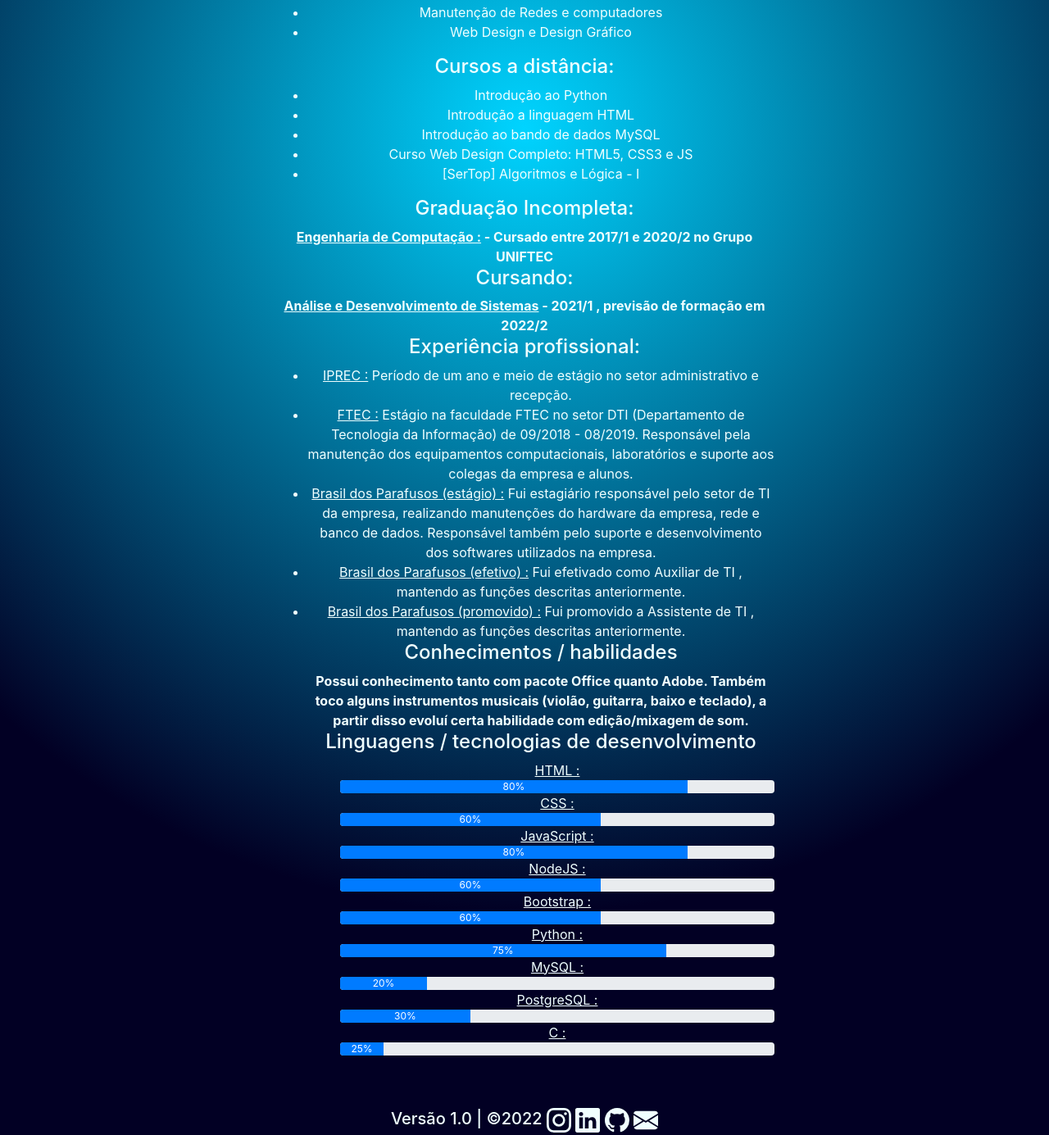
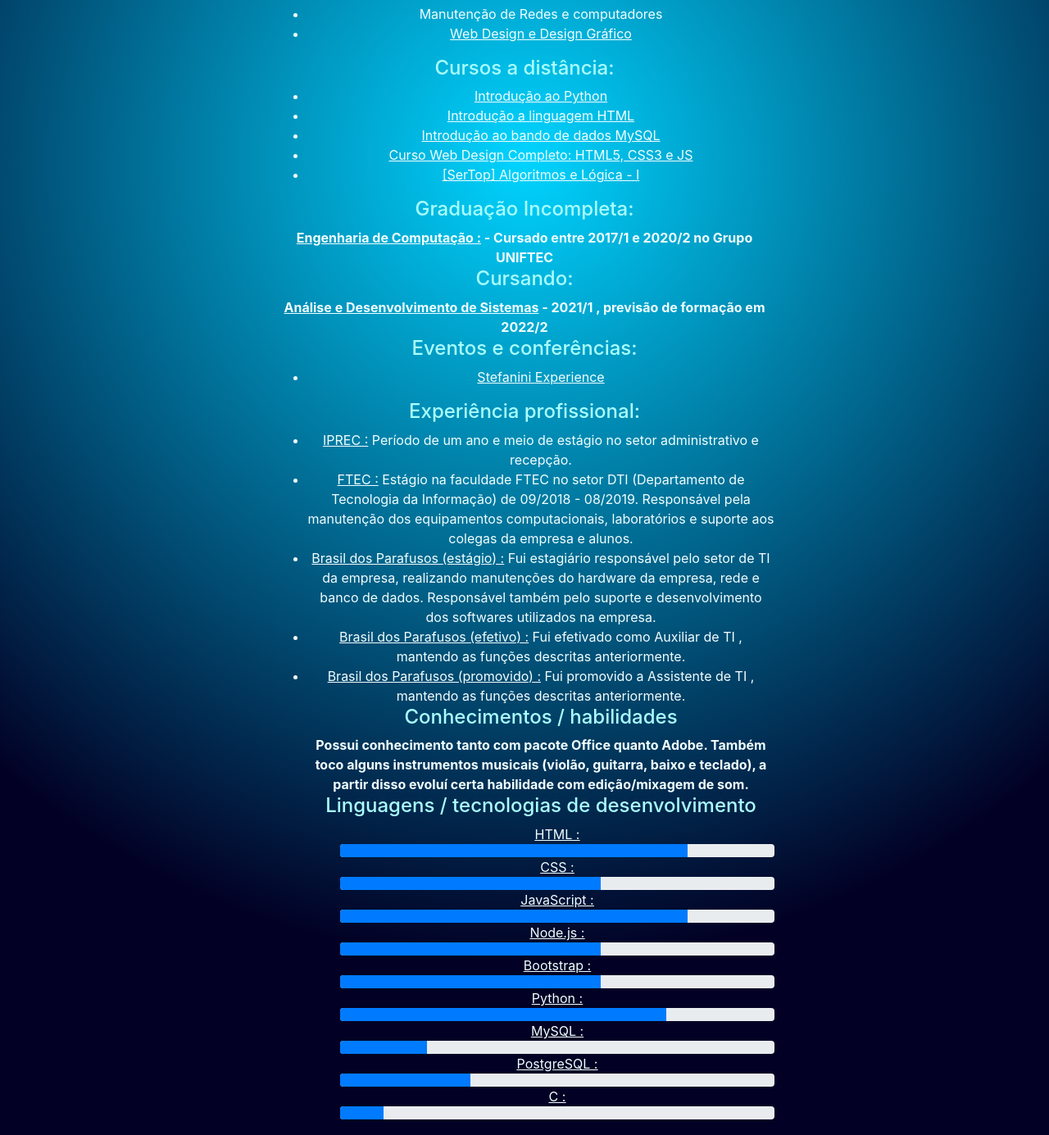
Before and after one commit to L0tus-Program/portfolio, a website: page index.html in a window 1280 px wide. Shown: the part 1077-2462 px from the top of the page at 82% size. Drawn offline with nearby package versions, Linux system fonts and the light colour scheme.

Commit message:
Ajustes de ícones e links
Ajustei o efeito hover dos ícones.
Adicionei meus certificados e também meus eventos.

```diff
--- a/index.html
+++ b/index.html
@@ -5,8 +5,9 @@
     <meta name="viewport" content="width=device-width, initial-scale=1, shrink-to-fit=no">
     <link rel="stylesheet" href="./styles/style.css">
     <link rel="stylesheet" href="https://stackpath.bootstrapcdn.com/bootstrap/4.1.3/css/bootstrap.min.css" integrity="sha384-MCw98/SFnGE8fJT3GXwEOngsV7Zt27NXFoaoApmYm81iuXoPkFOJwJ8ERdknLPMO" crossorigin="anonymous">
-    <link rel="icon" type="image/ico" href="./arquivos/icone.ico"/>
+    <link rel="icon" type="image/ico" href="./src/hackerfavicon.png"/>
     <script src="https://ajax.googleapis.com/ajax/libs/jquery/2.1.0/jquery.min.js"></script>
+    <!--Ícones adquiridos do site www.flaticon.com/br/icones-gratis/hacker-->
 
     <title>Felipe Gomes</title>
 </head>
@@ -16,9 +17,7 @@
   <header class="mb-5"> <!-- LOGO E TÍTULO -->
     <nav class="navbar navbar-expand-lg navbar-dark bg-transparent" style="font-size: 15px;" id="nav">
       <a class="navbar-brand" href="#">
-        <svg xmlns="http://www.w3.org/2000/svg" width="20" height="20" fill="currentColor" class="bi bi-file-code-fill" viewBox="0 0 16 16">
-          <path d="M12 0H4a2 2 0 0 0-2 2v12a2 2 0 0 0 2 2h8a2 2 0 0 0 2-2V2a2 2 0 0 0-2-2zM6.646 5.646a.5.5 0 1 1 .708.708L5.707 8l1.647 1.646a.5.5 0 0 1-.708.708l-2-2a.5.5 0 0 1 0-.708l2-2zm2.708 0 2 2a.5.5 0 0 1 0 .708l-2 2a.5.5 0 0 1-.708-.708L10.293 8 8.646 6.354a.5.5 0 1 1 .708-.708z"/>
-        </svg>
+        <img src="./src/hackerfavicon.png" width="30" height="30" alt="logo">
       </a>
       <button class="navbar-toggler d-lg-none" type="button" data-toggle="collapse" data-target="#collapsibleNavId" aria-controls="collapsibleNavId"
           aria-expanded="false" aria-label="Toggle navigation">
@@ -35,7 +34,7 @@
             <a class="nav-link dropdown-toggle" href="#" id="dropdownId" data-toggle="dropdown" aria-haspopup="true" aria-expanded="false">Estudos e ferramentas</a>
             <div class="dropdown-menu" aria-labelledby="dropdownId">
 
-              <a class="dropdown-item" href="https://drive.google.com/drive/folders/1hgFMG0iAoouwQgobFAwbTOBMo_tjAXZP?usp=sharing" target="_blank">E-books para estudar</a>
+              <a class="dropdown-item" href="https://drive.google.com/drive/folders/1-hxD9oJM0uZ2lNT_bfK8WOZcvkcK_73O?usp=sharing" target="_blank">E-books para estudar</a>
 
             </div>
           </li>
@@ -71,7 +70,7 @@
 </section>
 
 
-<div class="container-fluid text-center" id="videos">
+<div class="container-fluid text-center" id="main">
   <div class="row">
     <div class="col-3"  > <!-- COLUNA ESQUERDA -->
 
@@ -93,21 +92,26 @@
         <h4>Cursos Profissionalizantes:</h4>
         <ul>
           <li>Manutenção de Redes e computadores</li>
-          <li>Web Design e Design Gráfico</li>
+          <li><a href="./src/certificados/Web Design e Design Grafico IM.pdf" target="_blank" class="links">Web Design e Design Gráfico</a></li>
         </ul>
         <h4>Cursos a distância:</h4>
         <ul>
-          <li>Introdução ao Python</li>
-          <li>Introdução a linguagem HTML</li>
-          <li>Introdução ao bando de dados MySQL</li>
-          <li>Curso Web Design Completo: HTML5, CSS3 e JS</li>
-          <li>[SerTop] Algoritmos e Lógica - I</li>
+          <li><a href="./src/certificados/certificado python.pdf" target="_blank" class="links">Introdução ao Python</a></li>
+          <li><a href="./src/certificados/HTML.pdf" target="_blank" class="links">Introdução a linguagem HTML</a></li>
+          <li><a href="./src/certificados/Introdução ao banco de dados MySQL.pdf" target="_blank" class="links">Introdução ao bando de dados MySQL</a></li>
+          <li><a href="#" target="_blank" class="links">Curso Web Design Completo: HTML5, CSS3 e JS</a></li>
+          <li><a href="#" target="_blank" class="links">[SerTop] Algoritmos e Lógica - I</a></li>
         </ul>
         <h4>Graduação Incompleta:</h4>
         <b><a class="links" href="https://www.ftec.com.br/porto-alegre/presencial/graduacao/engenharia-de-computacao/" target="_blank" rel="noopener noreferrer">Engenharia de Computação :</a> - Cursado entre 2017/1 e 2020/2 no Grupo UNIFTEC</b>
         <h4>Cursando:</h4>
         <b><a class="links" href="https://www.cesuca.edu.br/graduacao/analise-e-desenvolvimento-de-sistemas/" target="_blank" rel="noopener noreferrer">Análise e Desenvolvimento de Sistemas</a> - 2021/1 , previsão de formação em 2022/2
         </b>
+        <h4>Eventos e conferências:</h4>
+        <ul>
+          <li><a href="./src/certificados/Cópia de Felipe Leszczynski Gomes.pdf" target="_blank" class="links">Stefanini Experience</a></li>
+
+        </ul>
         <h4>Experiência profissional:</h4>
         <ul>
           <li><a class="links" href="https://previdenciacachoeirinha.atende.net/cidadao" target="_blank" rel="noopener noreferrer">IPREC :</a> Período de um ano e meio de estágio no setor administrativo e recepção.
@@ -127,57 +131,57 @@
           <h4>Linguagens / tecnologias de desenvolvimento</h4>
           <ul style="list-style: none;">
             <li>
-              <u>HTML :</u>
+              <u><a class="links" href="https://developer.mozilla.org/pt-BR/docs/Web/HTML" target="_blank">HTML :</a></u>
               <div class="progress">
-                <div class="progress-bar" role="progressbar" style="width: 80%;" aria-valuenow="25" aria-valuemin="0" aria-valuemax="100">80%</div>
+                <div class="progress-bar" role="progressbar" style="width: 80%;" aria-valuenow="25" aria-valuemin="0" aria-valuemax="100"></div>
               </div>
             </li>
             <li>
-              <u>CSS :</u>
+              <u><a class="links" href="https://developer.mozilla.org/pt-BR/docs/Web/CSS" target="_blank">CSS :</a></u>
               <div class="progress">
-                <div class="progress-bar" role="progressbar" style="width: 60%;" aria-valuenow="25" aria-valuemin="0" aria-valuemax="100">60%</div>
+                <div class="progress-bar" role="progressbar" style="width: 60%;" aria-valuenow="25" aria-valuemin="0" aria-valuemax="100"></div>
               </div>
             </li>
             <li>
-              <u>JavaScript :</u>
+              <u><a class="links" href="https://developer.mozilla.org/pt-BR/docs/Web/JavaScript" target="_blank">JavaScript :</a></u>
               <div class="progress">
-                <div class="progress-bar" role="progressbar" style="width: 80%;" aria-valuenow="25" aria-valuemin="0" aria-valuemax="100">80%</div>
+                <div class="progress-bar" role="progressbar" style="width: 80%;" aria-valuenow="25" aria-valuemin="0" aria-valuemax="100"></div>
               </div>
             </li>
             <li>
-              <u>NodeJS :</u>
+              <u><a class="links" href="https://nodejs.org/pt-br/" target="_blank">Node.js :</a></u>
               <div class="progress">
-                <div class="progress-bar" role="progressbar" style="width: 60%;" aria-valuenow="25" aria-valuemin="0" aria-valuemax="100">60%</div>
+                <div class="progress-bar" role="progressbar" style="width: 60%;" aria-valuenow="25" aria-valuemin="0" aria-valuemax="100"></div>
               </div>
             </li>
             <li>
-              <u>Bootstrap :</u>
+              <u><a class="links" href="https://getbootstrap.com.br" target="_blank">Bootstrap :</a></u>
               <div class="progress">
-                <div class="progress-bar" role="progressbar" style="width: 60%;" aria-valuenow="25" aria-valuemin="0" aria-valuemax="100">60%</div>
+                <div class="progress-bar" role="progressbar" style="width: 60%;" aria-valuenow="25" aria-valuemin="0" aria-valuemax="100"></div>
               </div>
             </li>
             <li>
-              <u>Python :</u>
+              <u><a class="links" href="https://www.python.org" target="_blank">Python :</a></u>
               <div class="progress">
-                <div class="progress-bar" role="progressbar" style="width: 75%;" aria-valuenow="25" aria-valuemin="0" aria-valuemax="100">75%</div>
+                <div class="progress-bar" role="progressbar" style="width: 75%;" aria-valuenow="25" aria-valuemin="0" aria-valuemax="100"></div>
               </div>
             </li>
             <li>
-              <u>MySQL :</u>
+              <u><a class="links" href="https://dev.mysql.com" target="_blank" >MySQL :</a></u>
               <div class="progress">
-                <div class="progress-bar" role="progressbar" style="width: 20%;" aria-valuenow="25" aria-valuemin="0" aria-valuemax="100">20%</div>
+                <div class="progress-bar" role="progressbar" style="width: 20%;" aria-valuenow="25" aria-valuemin="0" aria-valuemax="100"></div>
               </div>
             </li>
             <li>
-              <u>PostgreSQL :</u>
+              <u><a class="links" href="https://www.postgresql.org" target="_blank">PostgreSQL :</a></u>
               <div class="progress">
-                <div class="progress-bar" role="progressbar" style="width: 30%;" aria-valuenow="25" aria-valuemin="0" aria-valuemax="100">30%</div>
+                <div class="progress-bar" role="progressbar" style="width: 30%;" aria-valuenow="25" aria-valuemin="0" aria-valuemax="100"></div>
               </div>
             </li>
             <li>
-              <u>C :</u>
+              <u><a class="links" href="https://www.docs.microsoft.com/pt-br/cpp/c-language" target="_blank" >C :</a></u>
               <div class="progress">
-                <div class="progress-bar" role="progressbar" style="width: 10%;" aria-valuenow="25" aria-valuemin="0" aria-valuemax="100">25%</div>
+                <div class="progress-bar" role="progressbar" style="width: 10%;" aria-valuenow="25" aria-valuemin="0" aria-valuemax="100"></div>
               </div>
             </li>
           </ul>
@@ -240,7 +244,7 @@
           </svg>
         </a> <br>
         <span>Whatsapp : 51 992090470</span>
-        <a href="https://api.whatsapp.com/send?phone=5551992090470">
+        <a href="https://api.whatsapp.com/send?phone=5551992090470" target="_blank">
         <svg xmlns="http://www.w3.org/2000/svg" style="color: rgb(133, 206, 23);" width="25" height="25" fill="currentColor" class="bi bi-whatsapp" viewBox="0 0 16 16">
           <path d="M13.601 2.326A7.854 7.854 0 0 0 7.994 0C3.627 0 .068 3.558.064 7.926c0 1.399.366 2.76 1.057 3.965L0 16l4.204-1.102a7.933 7.933 0 0 0 3.79.965h.004c4.368 0 7.926-3.558 7.93-7.93A7.898 7.898 0 0 0 13.6 2.326zM7.994 14.521a6.573 6.573 0 0 1-3.356-.92l-.24-.144-2.494.654.666-2.433-.156-.251a6.56 6.56 0 0 1-1.007-3.505c0-3.626 2.957-6.584 6.591-6.584a6.56 6.56 0 0 1 4.66 1.931 6.557 6.557 0 0 1 1.928 4.66c-.004 3.639-2.961 6.592-6.592 6.592zm3.615-4.934c-.197-.099-1.17-.578-1.353-.646-.182-.065-.315-.099-.445.099-.133.197-.513.646-.627.775-.114.133-.232.148-.43.05-.197-.1-.836-.308-1.592-.985-.59-.525-.985-1.175-1.103-1.372-.114-.198-.011-.304.088-.403.087-.088.197-.232.296-.346.1-.114.133-.198.198-.33.065-.134.034-.248-.015-.347-.05-.099-.445-1.076-.612-1.47-.16-.389-.323-.335-.445-.34-.114-.007-.247-.007-.38-.007a.729.729 0 0 0-.529.247c-.182.198-.691.677-.691 1.654 0 .977.71 1.916.81 2.049.098.133 1.394 2.132 3.383 2.992.47.205.84.326 1.129.418.475.152.904.129 1.246.08.38-.058 1.171-.48 1.338-.943.164-.464.164-.86.114-.943-.049-.084-.182-.133-.38-.232z"/>
         </svg> </a> <br>
--- a/scripts/func.js
+++ b/scripts/func.js
@@ -2,6 +2,6 @@
 $('a').click(function() {
     $doc.animate({
         scrollTop: $( $.attr(this, 'href') ).offset().top
-    }, 500);
+    }, 1000);
     return false;
 });
--- a/styles/style.css
+++ b/styles/style.css
@@ -10,15 +10,23 @@
     justify-content: center;
 }
 
+.maincolor h4{
+    color: rgb(170, 255, 255);
+}
+
+.maincolor h3{
+    color: rgb(170, 255, 255);
+}
+
+
 .icons{
     color:azure;
-    transition: width 2s, height 2s;
+    transition: all 0.3s linear;
 
 }
 
 .icons:hover{
-    width: 40px;
-    height: 40px;
+    transform: scale(1.5);
     margin-bottom: 10px !important;
 
 }
@@ -65,6 +73,6 @@
     color: azure;
 }
 .links:hover{
-    color: blue;
+    color: rgb(211, 211, 235);
     cursor: pointer;
 }
```
Also changed, not shown: src/hackerfavicon.png (added), 6 other files.
